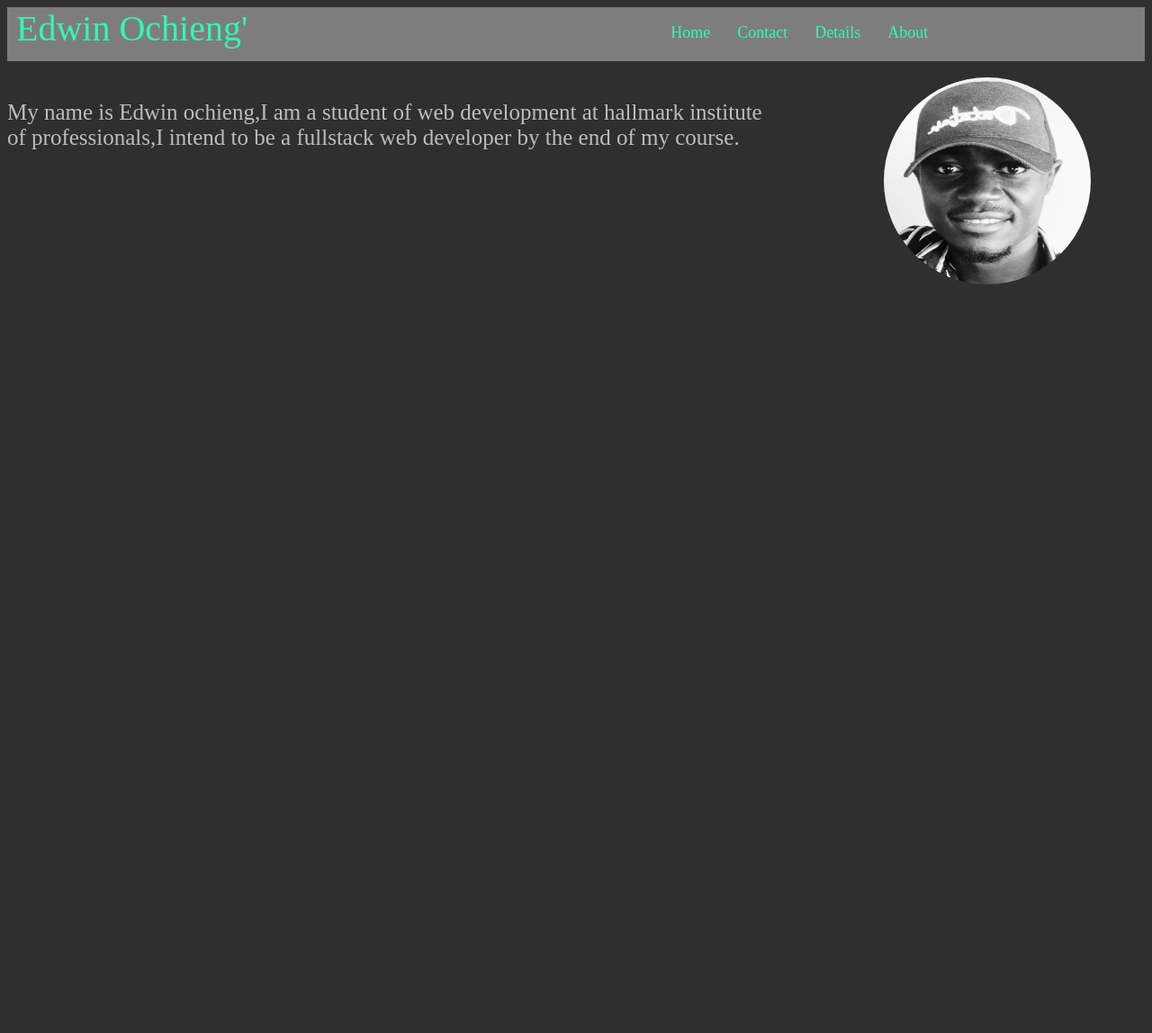
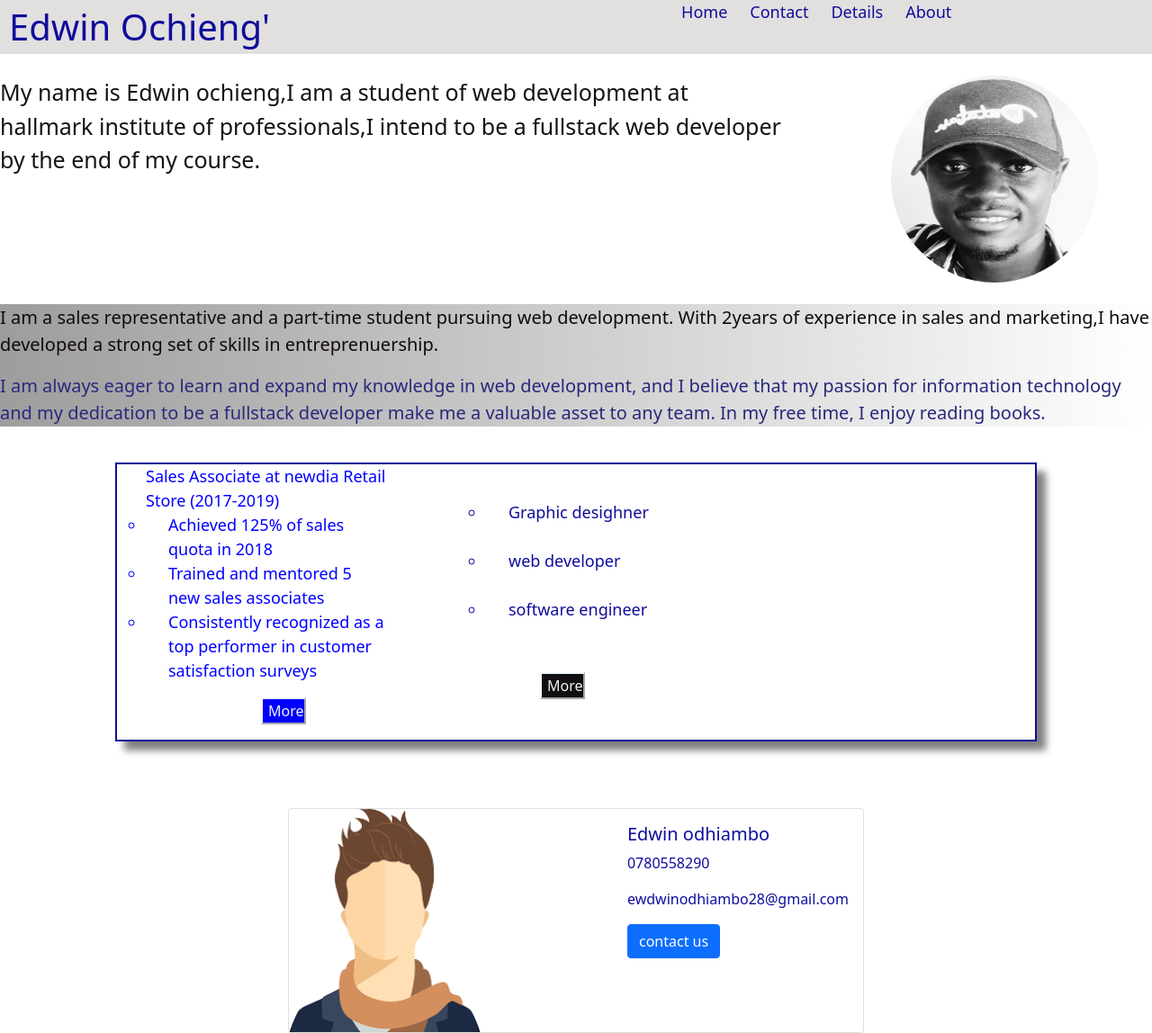
Before and after one commit to saniro28github/POTFOLIO, a plain HTML site: page index.html in a window 1280 px wide. Shown: the whole page at 90% size. Before the commit the page ends 800 px from the top, so only its background shows below. Drawn offline with nearby package versions, Linux system fonts and the light colour scheme.

Commit message:
added card

```diff
--- a/index.css
+++ b/index.css
@@ -1,7 +1,7 @@
 .div1{
     width: 100%;
     height: 60px;
-    background-color: rgb(126, 125, 125);
+    background-color: rgb(226, 223, 223);
     display: flex;
 }
 ul{
@@ -14,10 +14,10 @@ ul{
     margin-left: 400px;
 }
 li{
-    padding-left: 30px;
+    padding-left: 25px;
 }
 div{
-    color:rgb(47, 248, 181)
+    color:rgb(15, 13, 155)
 }
 .div3{
     font-size: 40px;
@@ -38,12 +38,99 @@ img{
 .p1{
   font-size: 25px;
   margin-right: 120px;
-  color: rgb(189, 188, 188);
+  color: rgb(20, 20, 20)
 }
+
 body{
-    background-color: rgb(48, 47, 47);
+    background-color: aliceblue;
 }
-.ul1:hover{
-    color: brown;
+
+.div5{
+   margin-top: 130px;
+   color: rgb(101, 245, 144);
+   font-size: 20px;
+   background-image: linear-gradient(to right,rgb(158, 157, 157),white);
 
 }
+.l1:hover{
+    color: rgba(109, 25, 25, 0.952);
+    font-weight: bolder;
+
+}
+
+.div6{
+    display: flex;
+    border: 2px solid;
+    width: 80%;
+    height: 310px;
+    margin-left: 10%;
+}
+
+.div6:hover {
+    width: 90%;
+    margin-left: 5%;
+    margin-top:2%;
+}
+
+.det2{
+    display: block;
+}
+.p3{
+    color: rgb(17, 10, 10);
+}
+.p2{
+   color: rgb(41, 41, 124);
+}
+.ulpe{
+    color: blue;
+    display: block;
+    list-style-type: circle;
+    width: 300px;
+
+}
+.b1{
+    color: rgb(244, 244, 247);
+    background-color: blue;
+    border-color: aliceblue;
+    width: 50px;
+    height: 30px;
+    margin-left: 160px;
+}
+
+.ulsk{
+    list-style-type: circle;
+    display: block;
+    padding: 40px;
+}
+
+.b2{
+    color: rgb(244, 244, 247);
+    background-color: rgb(16, 16, 19);
+    border-color: aliceblue;
+    width: 50px;
+    height: 30px;
+    margin-left: 100px;
+}
+
+.det1{
+    margin-right: 70px;
+}
+.b2{
+    margin-right: 30px;
+}
+.div6{
+    box-shadow: 10px 10px 8px grey;
+    margin-bottom: 50px;
+
+}
+#card{
+width: 50%;
+margin-left: 25%;
+align-items: end;
+background-image: url("/avatar2.png");
+height: 250px;
+background-repeat: no-repeat;
+background-size:contain;
+
+
+}
--- a/index.html
+++ b/index.html
@@ -6,16 +6,17 @@
     <meta name="viewport" content="width=device-width, initial-scale=1.0">
     <title>POTFOLIO</title>
     <link rel="stylesheet" href="index.css">
+    <link href="https://cdn.jsdelivr.net/npm/bootstrap@5.1.3/dist/css/bootstrap.min.css" rel="stylesheet" integrity="sha384-1BmE4kWBq78iYhFldvKuhfTAU6auU8tT94WrHftjDbrCEXSU1oBoqyl2QvZ6jIW3" crossorigin="anonymous">
 </head>
 <body>
 <div class="div1" >
     <div class="div3" >Edwin Ochieng'</div>
     <div class="div2" >
         <ul class="ul1" >
-            <li>Home</li>
-            <li>Contact</li>
-            <li>Details</li>
-            <li>About</li>
+            <li class="l1" >Home</li>
+            <li class="l1" >Contact</li>
+            <li class="l1" >Details</li>
+            <li class="l1" >About</li>
         </ul>
     </div>
 </div>
@@ -28,6 +29,52 @@
        <img class="Dp" src="/Dp.jpg" alt="">
     </div>
 </div>
+<br>
+<div class="div5" >
+<p class="p3" >
+    I am a sales representative and a part-time student pursuing web development. With 2years of experience in sales and marketing,I have developed a strong set of skills in entreprenuership.
+</p>
+ <p class="p2" >
+    I am always eager to learn and expand my knowledge in web development, and I believe that my passion for information technology and my dedication to be a fullstack developer make me a valuable asset to any team. In my free time, I enjoy reading books.
+  </p>
+</div>
+
+<br>
+<div class="div6" >
+    <div class="det1" >
+  <ul class="ulpe" >  Sales Associate at newdia Retail Store (2017-2019)
+    <li> Achieved 125% of sales quota in 2018</li>
+    <li>Trained and mentored 5 new sales associates</li>
+    <li>Consistently recognized as a top performer in customer satisfaction surveys</li>
+
+    </ul>
+<button class="b1" >More</button>
+    </div>
+    <br>
+    <div class="det2">
+        <ul class="ulsk"  >
+            <li>Graphic desighner</li>
+            <br>
+            <li>web developer</li>
+            <br>
+            <li>software engineer</li>
+        </ul>
+        <button class="b2" >More</button>
+    </div>
+
+
+</div>
+
+<br>
+
+<div id="card" class="card">
+    <div class="card-body">
+      <h5 class="">Edwin odhiambo</h5>
+      <p class="card-text">0780558290</p>
+      <p class="card-text">ewdwinodhiambo28@gmail.com</p>
+      <a href="#" class="btn btn-primary">contact us</a>
+    </div>
+  </div>
 
 
 
```
Also changed, not shown: avatar2.png (added), 1 other file.
